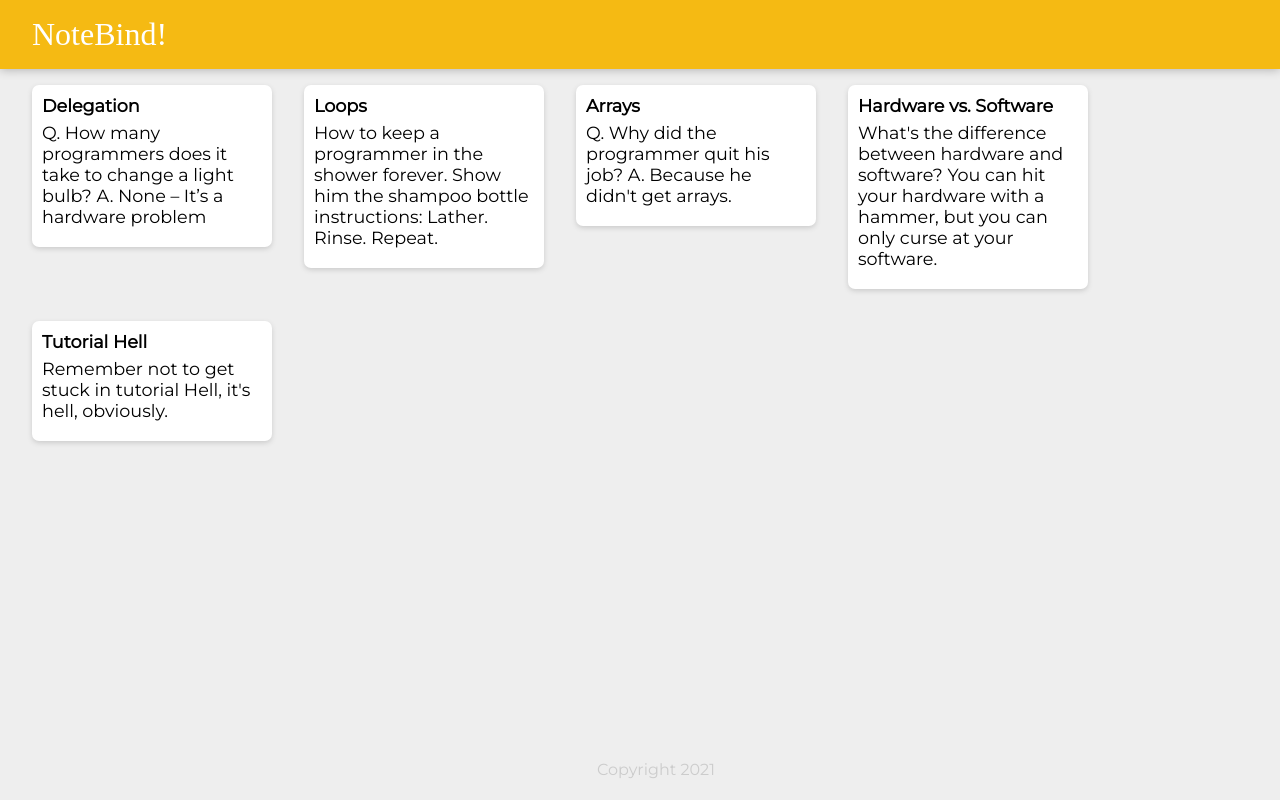
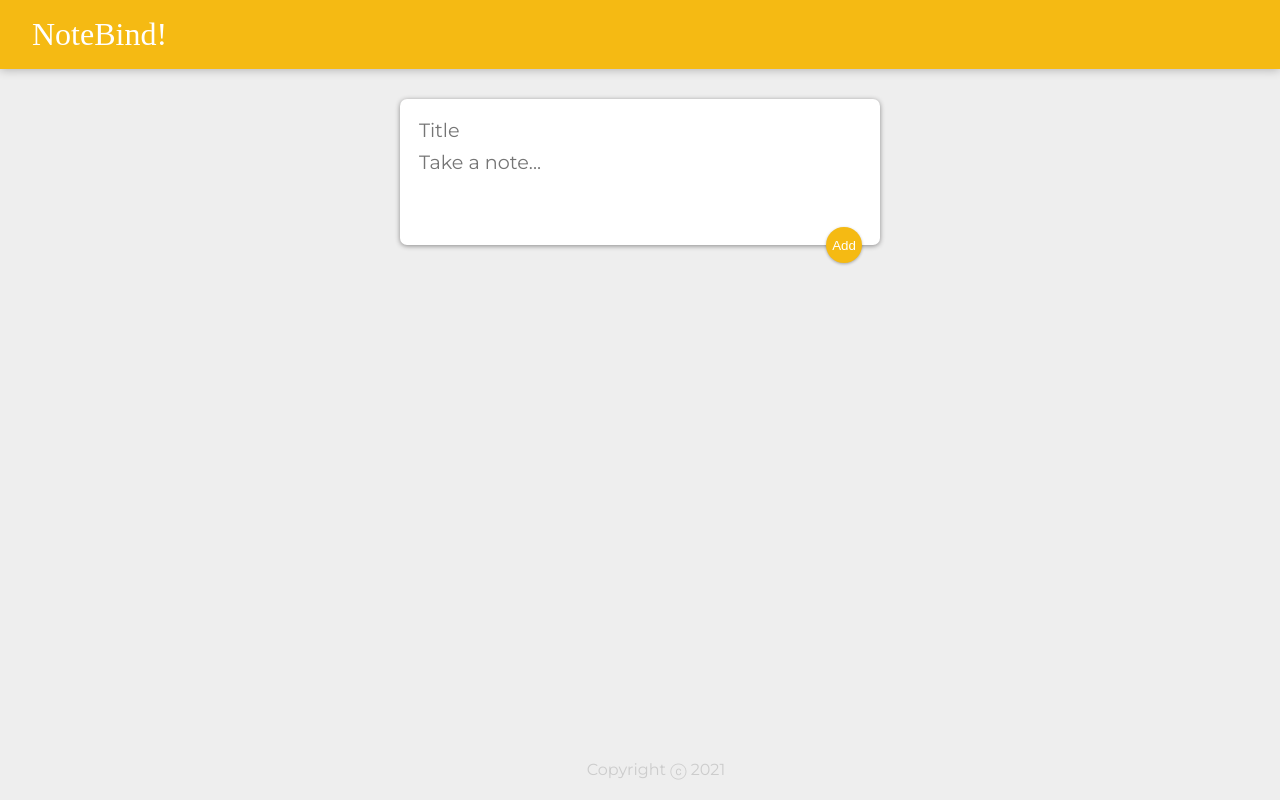
Before and after one commit to JohnAntoineG710/NoteBind, a React (Create React App) app: page / in a window 1280 px wide. Built offline with nearby package versions, Linux system fonts and the light colour scheme; a web font is replaced by a local one.

Commit message:
Reach MVP

```diff
--- a/public/styles.css
+++ b/public/styles.css
@@ -54,3 +54,49 @@ footer p {
   white-space: pre-wrap;
   word-wrap: break-word;
 }
+
+.note button {
+  position: relative;
+  float: right;
+  margin-right: 10px;
+  color: #f5ba13;
+  border: none;
+  width: 36px;
+  height: 36px;
+  cursor: pointer;
+  outline: none;
+}
+
+form {
+  position: relative;
+  width: 480px;
+  margin: 30px auto 20px auto;
+  background: #fff;
+  padding: 15px;
+  border-radius: 7px;
+  box-shadow: 0 1px 5px rgb(138, 137, 137);
+}
+form input,
+form textarea {
+  width: 100%;
+  border: none;
+  padding: 4px;
+  outline: none;
+  font-size: 1.2em;
+  font-family: inherit;
+  resize: none;
+}
+form button {
+  position: absolute;
+  right: 18px;
+  bottom: -18px;
+  background: #f5ba13;
+  color: #fff;
+  border: none;
+  border-radius: 50%;
+  width: 36px;
+  height: 36px;
+  box-shadow: 0 1px 3px rgba(0, 0, 0, 0.3);
+  cursor: pointer;
+  outline: none;
+}
--- a/src/components/App.jsx
+++ b/src/components/App.jsx
@@ -1,21 +1,40 @@
-import React from "react";
+import React, { useState } from "react";
 import Header from "./Header";
 import Footer from "./Footer";
 import Note from "./Note";
-import notes from "../notes";
+import CreateArea from "./CreateArea";
 
-const App = () => (
+const App = () => {
+  const [list, setList] = useState([]);
+
+  const addItem = (note) => {
+    setList([...list, note]);
+  };
+
+  const delItem = (itemID) => {
+    setList(
+      list.filter((item, index) => {
+        return index !== itemID;
+      })
+    );
+  };
+
+  return (
     <div>
       <Header />
-    {notes.map(note => (
+      <CreateArea onAdd={addItem} />
+      {list.map((note, index) => (
         <Note
-        key={note.key}
+          key={index}
+          noteID={index}
           title={note.title}
           body={note.content}
+          onDelete={delItem}
         />
       ))}
       <Footer />
     </div>
   );
+};
 
 export default App;
--- /dev/null
+++ b/src/components/CreateArea.jsx
@@ -0,0 +1,45 @@
+import React, { useState } from "react";
+
+const CreateArea = (props) => {
+  const [note, setNote] = useState({
+    title: "",
+    content: "",
+  });
+
+  const changeNote = (e) => {
+    const { name, value } = e.target;
+    setNote({ ...note, [name]: value });
+  };
+
+  return (
+    <div>
+      <form
+        onSubmit={(e) => {
+          props.onAdd(note);
+          setNote({
+            title: "",
+            content: "",
+          });
+          e.preventDefault();
+        }}
+      >
+        <input
+          name="title"
+          placeholder="Title"
+          value={note.title}
+          onChange={changeNote}
+        />
+        <textarea
+          name="content"
+          placeholder="Take a note..."
+          rows="3"
+          value={note.content}
+          onChange={changeNote}
+        />
+        <button>Add</button>
+      </form>
+    </div>
+  );
+};
+
+export default CreateArea;
--- a/src/components/Footer.jsx
+++ b/src/components/Footer.jsx
@@ -5,7 +5,7 @@ const year = date.getFullYear();
 
 const Footer = (props) => (
   <footer>
-    <p>Copyright {year}</p>
+    <p>Copyright ⓒ {year}</p>
   </footer>
 );
 
--- a/src/components/Note.jsx
+++ b/src/components/Note.jsx
@@ -4,6 +4,13 @@ const Note = (props) => (
   <div className="note">
     <h1>{props.title}</h1>
     <p>{props.body}</p>
+    <button
+      onClick={() => {
+        props.onDelete(props.noteID);
+      }}
+    >
+      DELETE
+    </button>
   </div>
 );
 
--- a/src/index.js
+++ b/src/index.js
@@ -1,18 +1,5 @@
-//1. Create a new React app.
-//2. Create a App.jsx component.
-//3. Create a Header.jsx component that renders a <header> element
-//to show the Keeper App name in an <h1>.
-//4. Create a Footer.jsx component that renders a <footer> element
-//to show a copyright message in a <p> with a dynamically updated year.
-//5. Create a Note.jsx component to show a <div> element with a
-//<h1> for a title and a <p> for the content.
-//6. Make sure that the final website is styled like the example shown here:
-//https://l1pp6.csb.app/
-
-//HINT: You will need to study the classes in teh styles.css file to appy styling.
-
 import React from "react";
-import ReactDom from "react-dom";
+import ReactDOM from "react-dom";
 import App from "./components/App";
 
-ReactDom.render(<App />, document.getElementById("root"));
+ReactDOM.render(<App />, document.getElementById("root"));
```
Lines whose indentation alone changed are shown as unchanged.
